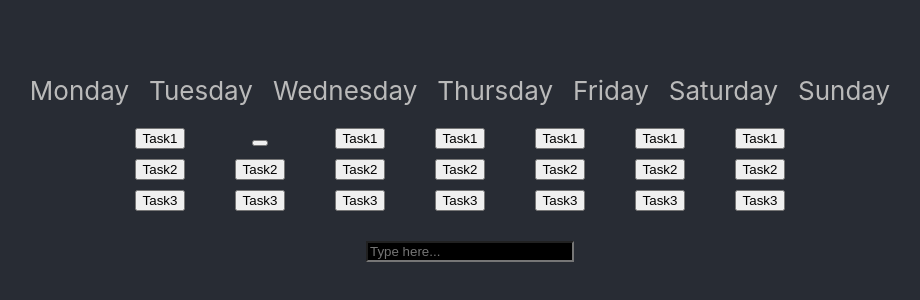
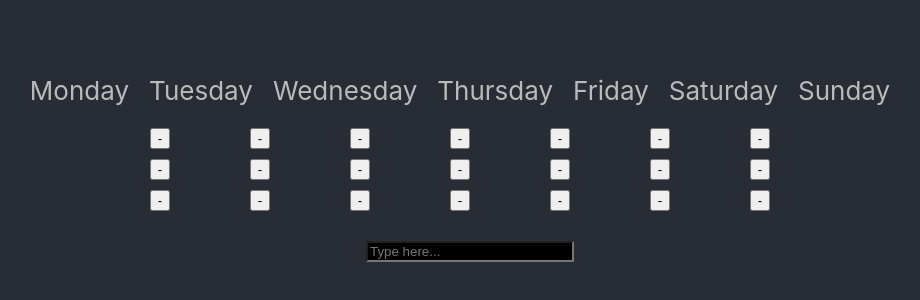
Before and after one commit to Nestea009/my-calendar, a React (Create React App) app: page / in a window 1280 px wide. Shown: the part 232-532 px from the top of the page, without its empty margins (170-1090 px from the left). Built offline with nearby package versions, Linux system fonts and the light colour scheme.

Commit message:
Ez (00:54:44)

```diff
--- a/src/App.js
+++ b/src/App.js
@@ -4,14 +4,40 @@ import { TaskManager } from './components/TaskManager';
 
 function App() {
 
-  let [written_text,Setwritten_text] = useState("");
-
   let [text,Settext] = useState("");
 
   function setParentState(value) {
     Settext(value);
-    console.log(text);
   }
+
+  let [Task1M, SetTask1M] = useState("-");
+  let [Task2M, SetTask2M] = useState("-");
+  let [Task3M, SetTask3M] = useState("-");
+
+  let [Task1Tu, SetTask1Tu] = useState("-");
+  let [Task2Tu, SetTask2Tu] = useState("-");
+  let [Task3Tu, SetTask3Tu] = useState("-");
+
+  let [Task1W, SetTask1W] = useState("-");
+  let [Task2W, SetTask2W] = useState("-");
+  let [Task3W, SetTask3W] = useState("-");
+
+  let [Task1Th, SetTask1Th] = useState("-");
+  let [Task2Th, SetTask2Th] = useState("-");
+  let [Task3Th, SetTask3Th] = useState("-");
+
+  let [Task1F, SetTask1F] = useState("-");
+  let [Task2F, SetTask2F] = useState("-");
+  let [Task3F, SetTask3F] = useState("-");
+
+  let [Task1Sa, SetTask1Sa] = useState("-");
+  let [Task2Sa, SetTask2Sa] = useState("-");
+  let [Task3Sa, SetTask3Sa] = useState("-");
+
+  let [Task1Su, SetTask1Su] = useState("-");
+  let [Task2Su, SetTask2Su] = useState("-");
+  let [Task3Su, SetTask3Su] = useState("-");
+
 
   return (
     <div className="App">
@@ -42,53 +68,53 @@ function App() {
           </div>
           <div class="tasks-row">
             <div class="task">
-              <button>Task1</button>
+              <button onClick={() => SetTask1M(text)}>{Task1M}</button>
               <br/>
-              <button>Task2</button>
+              <button onClick={() => SetTask2M(text)}>{Task2M}</button>
               <br/>
-              <button>Task3</button>
+              <button onClick={() => SetTask3M(text)}>{Task3M}</button>
             </div>
             <div class="task">
-              <button onClick={() => Setwritten_text(text)}>{written_text}</button>
+              <button onClick={() => SetTask1Tu(text)}>{Task1Tu}</button>
               <br/>
-              <button>Task2</button>
+              <button onClick={() => SetTask2Tu(text)}>{Task2Tu}</button>
               <br/>
-              <button>Task3</button>
+              <button onClick={() => SetTask3Tu(text)}>{Task3Tu}</button>
             </div>
             <div class="task">
-              <button>Task1</button>
+              <button onClick={() => SetTask1W(text)}>{Task1W}</button>
               <br/>
-              <button>Task2</button>
+              <button onClick={() => SetTask2W(text)}>{Task2W}</button>
               <br/>
-              <button>Task3</button>
+              <button onClick={() => SetTask3W(text)}>{Task3W}</button>
             </div>
             <div class="task">
-              <button>Task1</button>
+              <button onClick={() => SetTask1Th(text)}>{Task1Th}</button>
               <br/>
-              <button>Task2</button>
+              <button onClick={() => SetTask2Th(text)}>{Task2Th}</button>
               <br/>
-              <button>Task3</button>
+              <button onClick={() => SetTask3Th(text)}>{Task3Th}</button>
             </div>
             <div class="task">
-              <button>Task1</button>
+              <button onClick={() => SetTask1F(text)}>{Task1F}</button>
               <br/>
-              <button>Task2</button>
+              <button onClick={() => SetTask2F(text)}>{Task2F}</button>
               <br/>
-              <button>Task3</button>
+              <button onClick={() => SetTask3F(text)}>{Task3F}</button>
             </div>
             <div class="task">
-              <button>Task1</button>
+              <button onClick={() => SetTask1Sa(text)}>{Task1Sa}</button>
               <br/>
-              <button>Task2</button>
+              <button onClick={() => SetTask2Sa(text)}>{Task2Sa}</button>
               <br/>
-              <button>Task3</button>
+              <button onClick={() => SetTask3Sa(text)}>{Task3Sa}</button>
             </div>
             <div class="task">
-              <button>Task1</button>
+              <button onClick={() => SetTask1Su(text)}>{Task1Su}</button>
               <br/>
-              <button>Task2</button>
+              <button onClick={() => SetTask2Su(text)}>{Task2Su}</button>
               <br/>
-              <button>Task3</button>
+              <button onClick={() => SetTask3Su(text)}>{Task3Su}</button>
             </div>
           </div>
           <TaskManager test_function={setParentState}/>
--- a/src/components/TaskManager.js
+++ b/src/components/TaskManager.js
@@ -6,15 +6,21 @@ export const TaskManager = ({test_function}) => {
 
   let [Actualinput,SetActualinput] = useState("");
 
+  let value_changed = true;
+
   let handleInput = event => {
     SetActualinput(event.target.value);
+    value_changed = true;
+  }
+
+  if (value_changed == true) {
     test_function(Actualinput);
+    value_changed = false;
   }
 
   return (
     <div>
       <input class="inputfield" placeholder='Type here...' onChange = {handleInput}/>
-      {Actualinput}
     </div>
   )
 }
```
